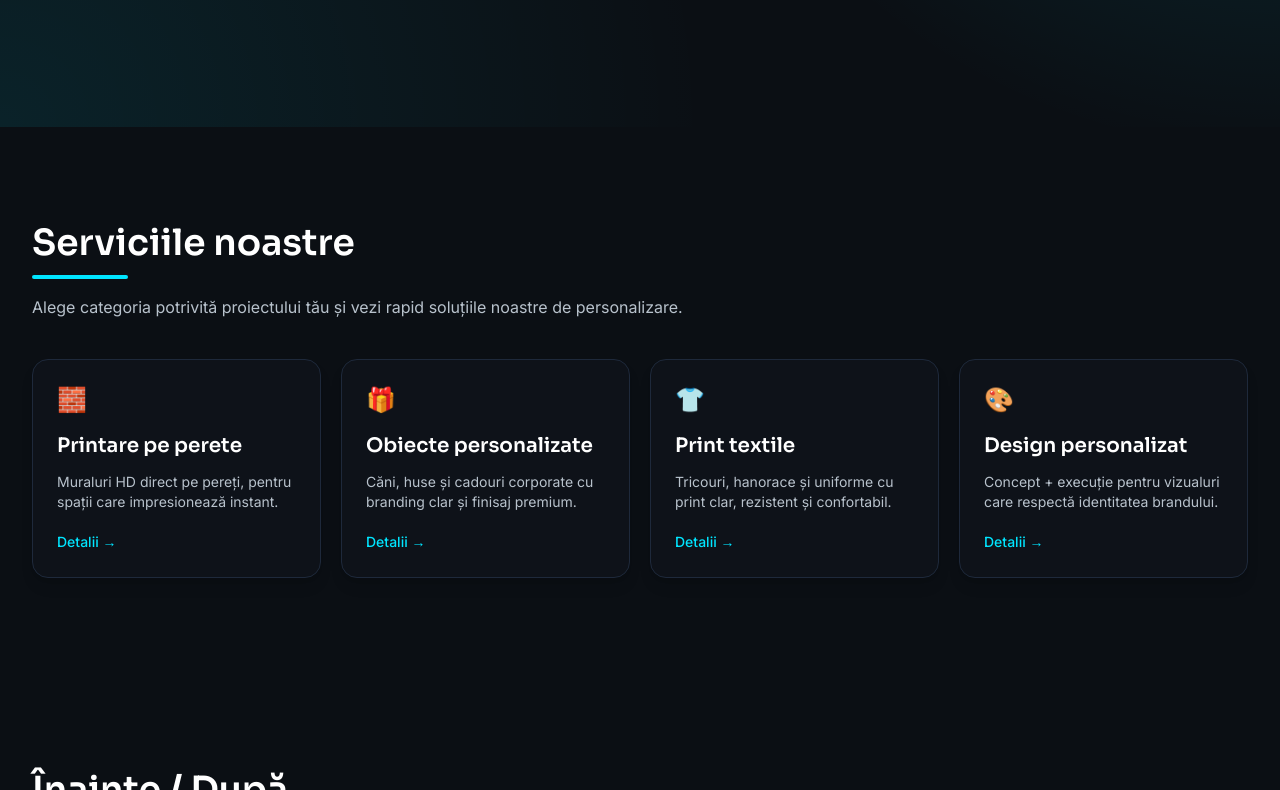
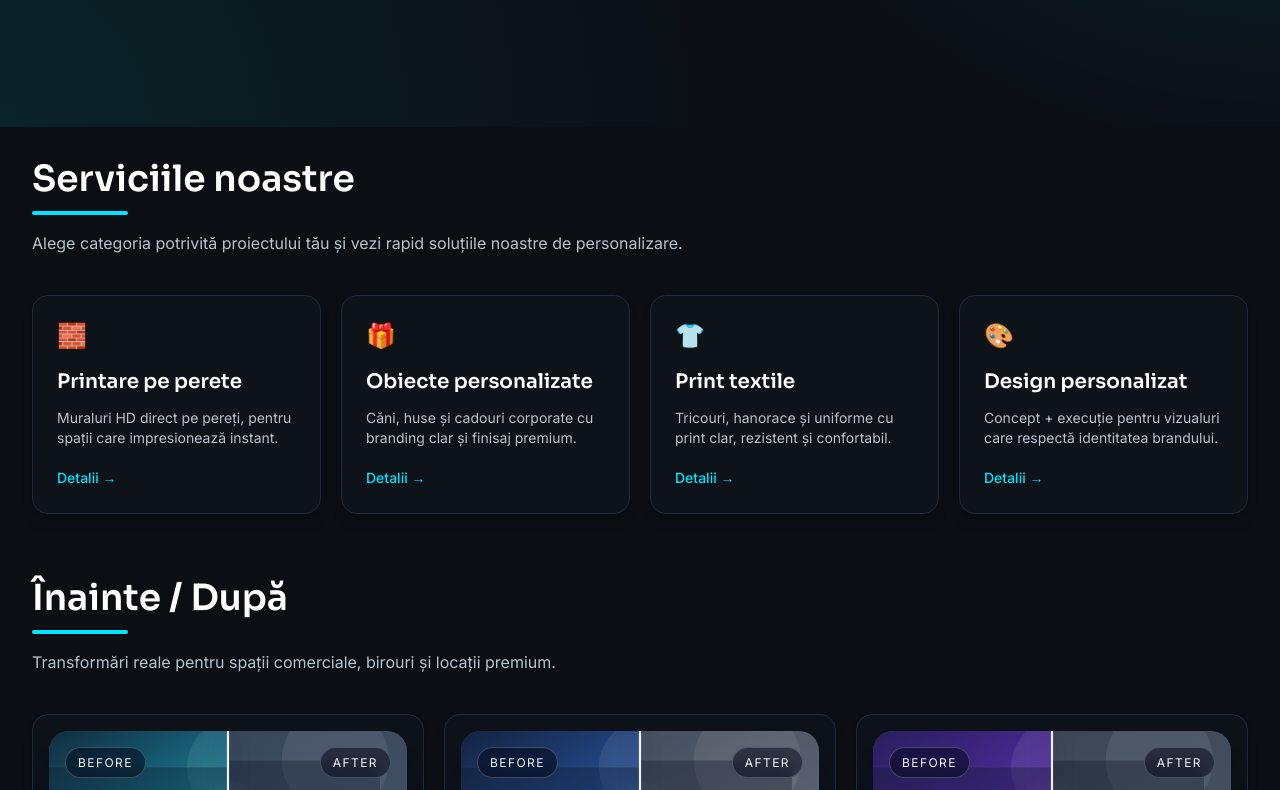
Before and after one commit to darius29/sdg-print, a Next.js app: page / in a window 1280 px wide. Shown: the part 550-1340 px from the top of the page. Built offline with nearby package versions, Linux system fonts and the light colour scheme.

Commit message:
Change padding

```diff
--- a/app/globals.css
+++ b/app/globals.css
@@ -16,7 +16,7 @@ body {
 }
 
 .section-container {
-  @apply mx-auto w-full max-w-7xl px-4 py-16 md:px-8 md:py-24;
+  @apply mx-auto w-full max-w-7xl px-4 py-16 md:px-8 md:py-8;
 }
 
 .card-premium {
```
